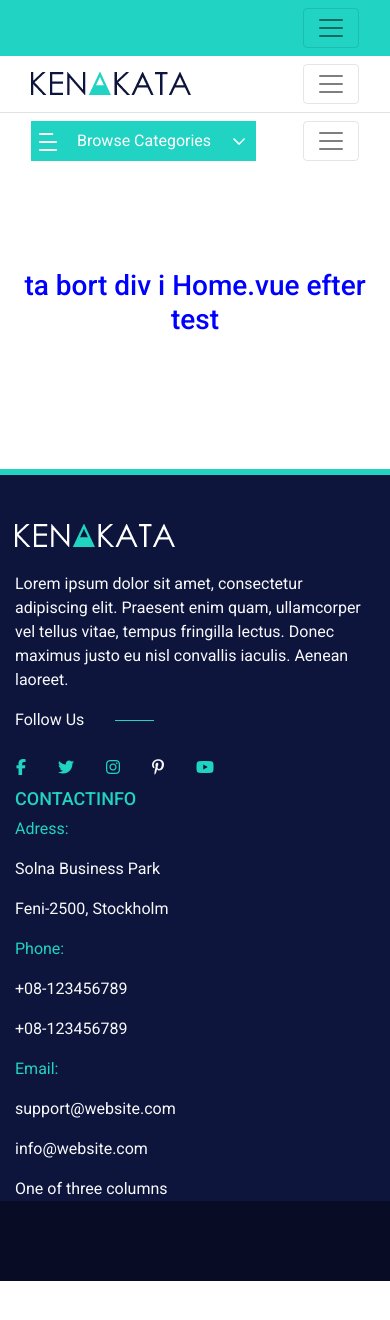
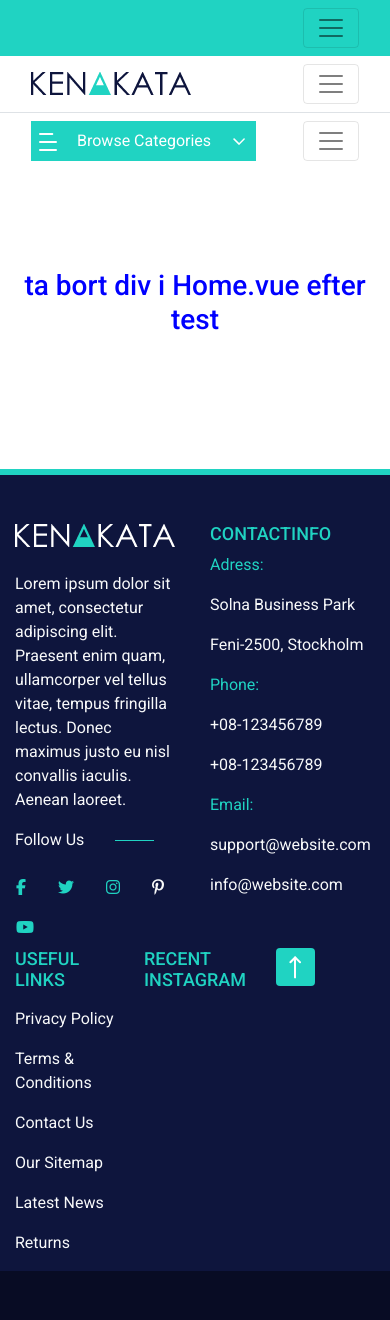
Before and after one commit to JonasMets/Vue-KenKata-Webshop, a Vue app: page / in a window 390 px wide. Shown: the top 1320 px of the page. Before the commit the page ends 1281 px from the top, so only its background shows below. Built offline with nearby package versions, Linux system fonts and the light colour scheme.

Commit message:
some updates

```diff
--- a/src/App.vue
+++ b/src/App.vue
@@ -38,6 +38,7 @@ export default {
 :root {
   --primaryColor: #20d3c2;
   --primaryColorDarker: #1eafa0;
+  /* --primaryColorDark: #080c24; */
 
   --mediumGrey: #8a8a8a;
   --almostBlack: #333333;
--- a/src/components/footer/Footer1.vue
+++ b/src/components/footer/Footer1.vue
@@ -3,7 +3,7 @@
     <div class="backg-theme-1">
       <div class="container mt-5">
         <div class="row text-light">
-          <div class="col-sm">
+          <div class="col">
             <div class>
               <Logo2></Logo2>
             </div>
@@ -42,7 +42,7 @@
               </div>
             </div>
           </div>
-          <div class="col-sm">
+          <div class="col">
             <h5 class="text-color-primary text-style-head">CONTACTINFO</h5>
             <div>
               <p class="text-color-primary">Adress:</p>
@@ -60,7 +60,22 @@
               <p>info@website.com</p>
             </div>
           </div>
-          <div class="col-sm">One of three columns</div>
+          <div class="col">
+            <h5 class="text-color-primary text-style-head">USEFUL LINKS</h5>
+            <div>
+              <a class="nav-link text-light usefullinksstyle" href="#">Privacy Policy</a>
+              <a class="nav-link text-light usefullinksstyle" href="#">Terms & Conditions</a>
+              <a class="nav-link text-light usefullinksstyle" href="#">Contact Us</a>
+              <a class="nav-link text-light usefullinksstyle" href="#">Our Sitemap</a>
+              <a class="nav-link text-light usefullinksstyle" href="#">Latest News</a>
+              <a class="nav-link text-light usefullinksstyle" href="#">Returns</a>
+
+            </div>
+          </div>
+          <div class="col">
+            <h5 class="text-color-primary text-style-head">RECENT INSTAGRAM</h5>
+            </div>
+          <div class="col"> <button class="btn btn-backToTop"> <img src="@/assets/ArrowUp.png" alt> </button> </div>
         </div>
       </div>
     </div>
@@ -85,8 +100,7 @@ export default {
 .backg-theme-1 {
   /*  #0E153D */
   background-color: #0e153d;
-  border-top: #20d3c2 solid 6px;
-  border-bottom: #080c24 sol;
+  border-top: var(--primaryColor) solid 6px;
   min-height: 100px;
 }
 .backg-theme-2 {
@@ -106,10 +120,22 @@ export default {
   margin: 0;
   width: 39px;
   height: 1px;
-  background-color: #20d3c2 !important;
-  /* border-bottom: 1px solid #20d3c2; */
+  background-color: var(--primaryColor) !important;
   position: absolute;
   left: 100px;
   top: 12px;
 }
+
+.usefullinksstyle {
+  padding: 0;
+  margin: 1rem 0;
+}
+.usefullinksstyle:hover {
+  color: var(--primaryColor) !important;
+  text-decoration: underline;
+}
+
+.btn-backToTop {
+  background-color: var(--primaryColor) !important;
+}
 </style>
```
Also changed, not shown: src/assets/ArrowUp.png (added).
